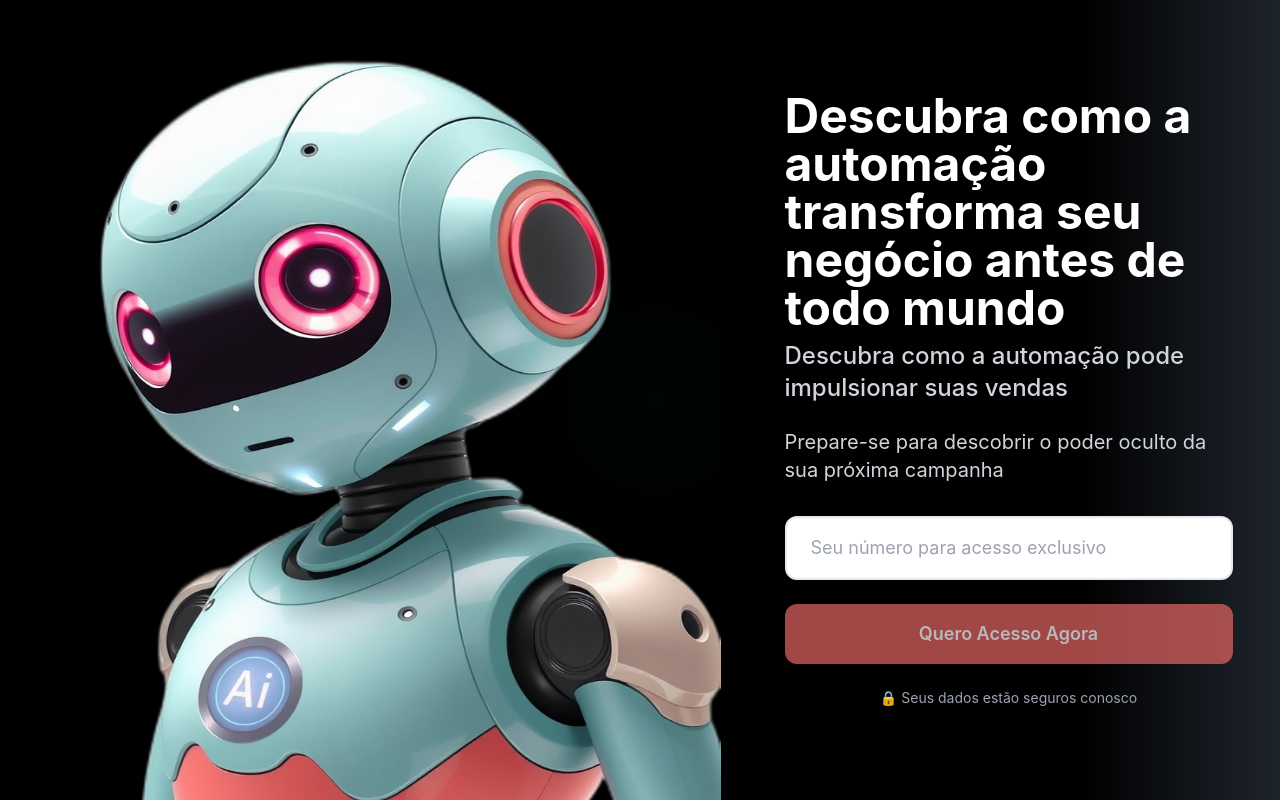
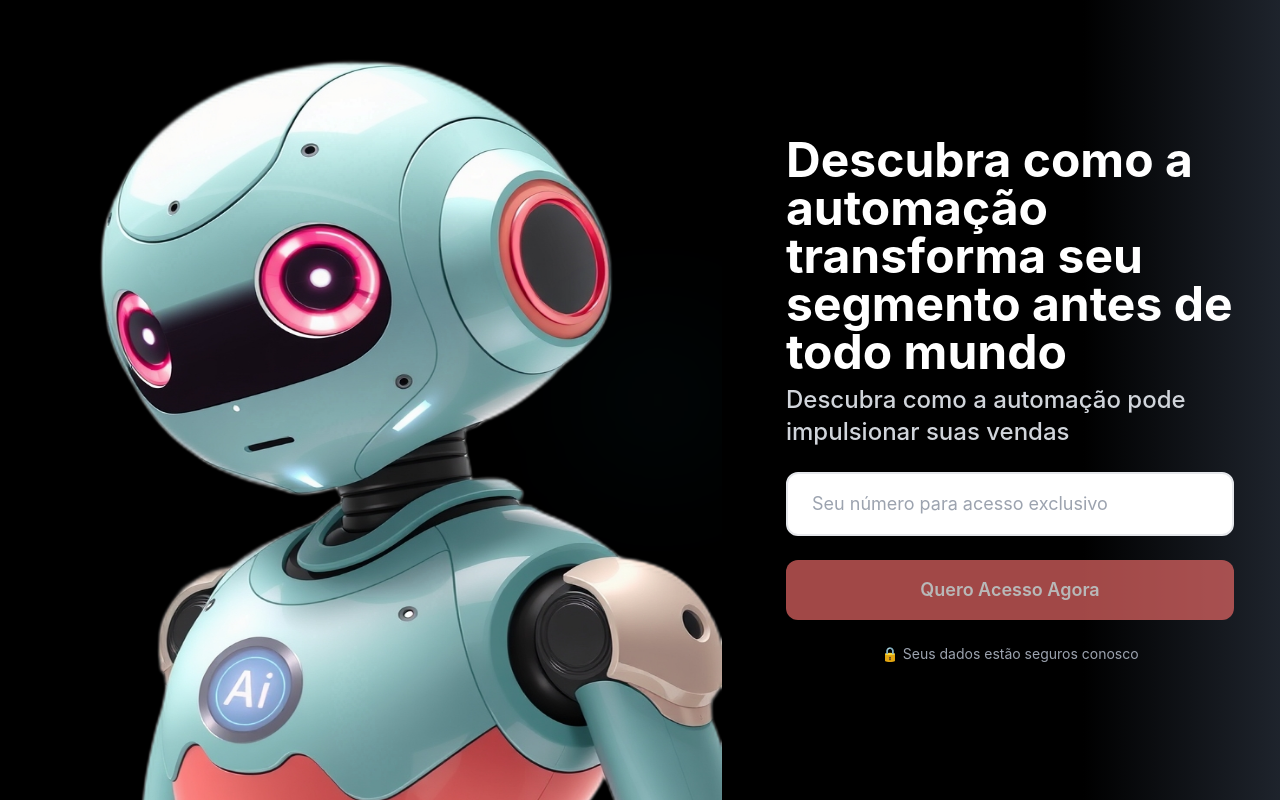
Before and after one commit to tiagoyoko/vibecodelp, a Next.js app: page / in a window 1280 px wide. Shown: the top 800 px of the page. Built offline with nearby package versions, Linux system fonts and the light colour scheme.

Commit message:
melhore a distribuicao de texto do lado esquerdo

```diff
--- a/app/layout.tsx
+++ b/app/layout.tsx
@@ -7,7 +7,7 @@ export const metadata: Metadata = {
 export default function RootLayout({ children }: Readonly<{ children: React.ReactNode }>) {
     return (
         <html lang="en" data-oid="k_i6d61">
-            <body className="w-[1441px]" data-oid="krpqj04">
+            <body className="w-[1444px]" data-oid="krpqj04">
                 {children}
             </body>
         </html>
--- a/app/page.tsx
+++ b/app/page.tsx
@@ -79,10 +79,10 @@ export default function Page() {
                 >
                     {/* Main heading */}
                     <h1
-                        className="text-3xl lg:text-4xl xl:text-5xl font-bold leading-tight mb-6 text-white"
+                        className="text-3xl lg:text-4xl xl:text-5xl font-bold leading-tight mb-6 text-white w-[449px]"
                         data-oid="7buobgy"
                     >
-                        Descubra como a automação transforma seu negócio antes de todo mundo
+                        Descubra como a automação transforma seu segmento antes de todo mundo
                         <h2
                             className="block text-gray-300 text-xl lg:text-2xl font-medium mt-2"
                             data-oid="xa9b__2"
@@ -90,14 +90,6 @@ export default function Page() {
                             Descubra como a automação pode impulsionar suas vendas
                         </h2>
                     </h1>
-
-                    {/* Subtitle */}
-                    <p
-                        className="text-lg lg:text-xl text-gray-300 mb-8 leading-relaxed"
-                        data-oid="g25c9vx"
-                    >
-                        Prepare-se para descobrir o poder oculto da sua próxima campanha
-                    </p>
 
                     {/* Form */}
                     <form onSubmit={handleSubmit} className="space-y-6" data-oid="exoqgfw">
```
